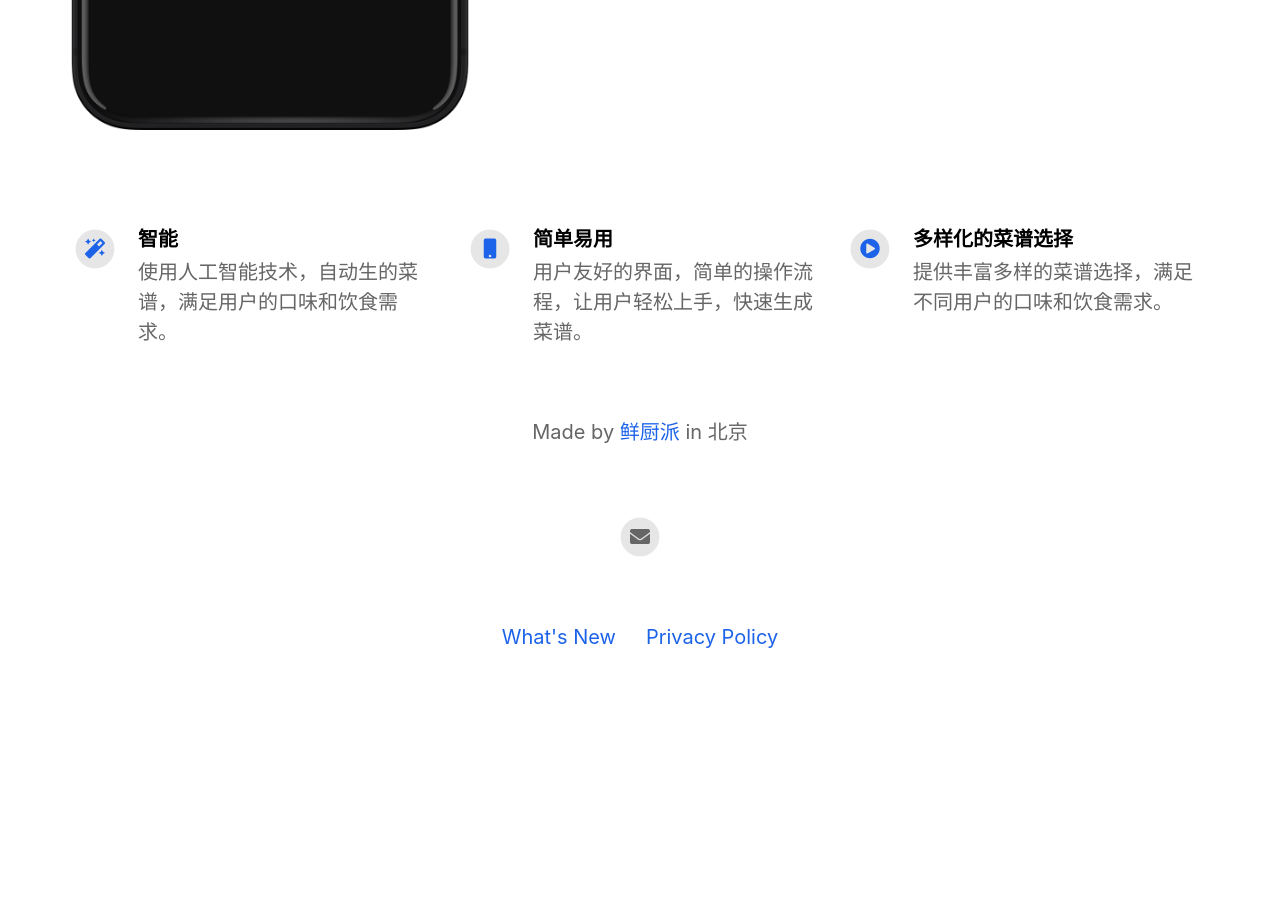
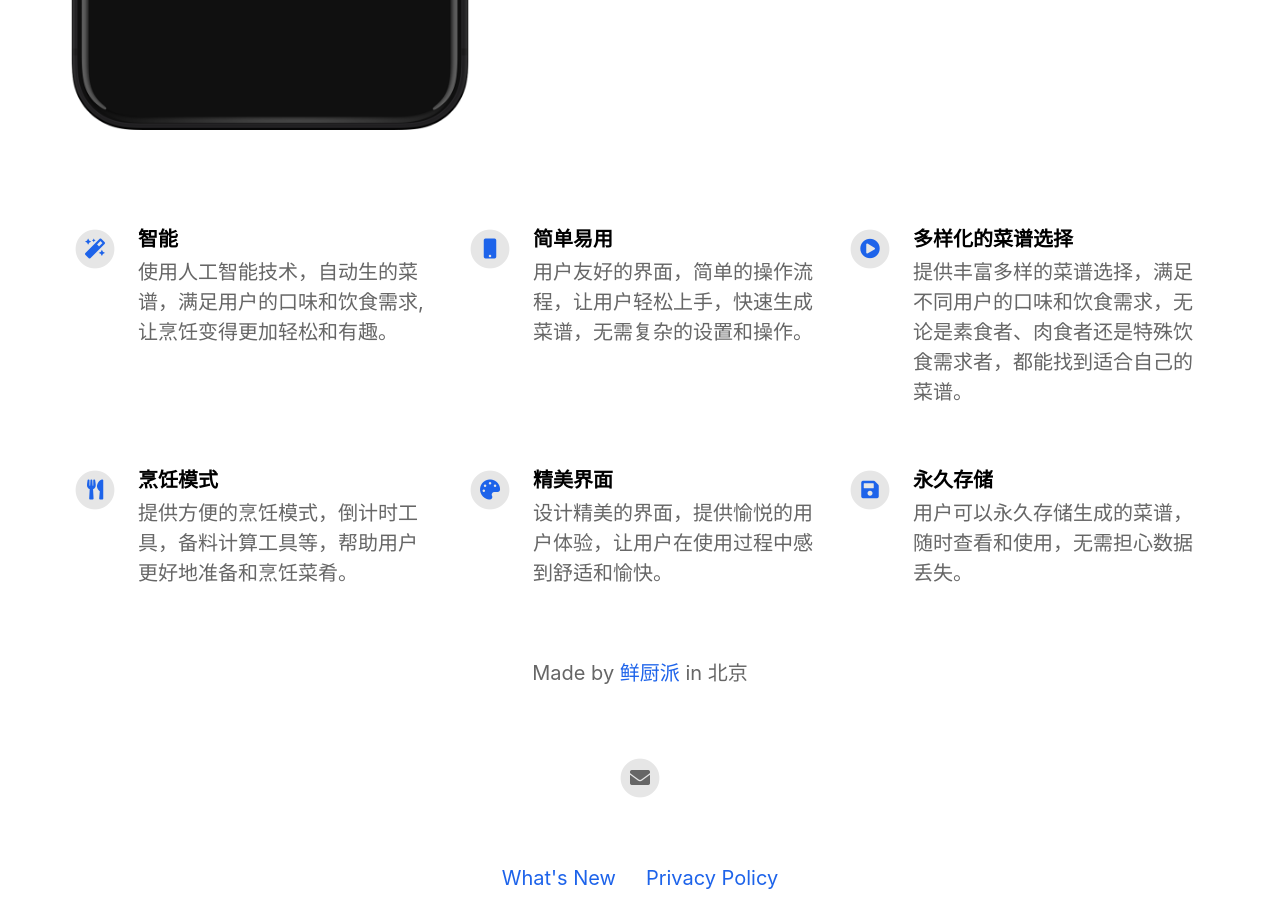
Before and after one commit to Hippo0x0/recpie-landing-page, a Jekyll site: the page built from index.html, in a window 1280 px wide and 900 px high, scrolled down 855 px. Built offline with Jekyll 4.4.1, drawn with Linux system fonts in a browser that asks for light colours; nearby versions of some CDN libraries; before the commit the page ends 1572 px from its top, so only the background shows below that.

Commit message:
update _config.yml

```diff
--- a/_config.yml
+++ b/_config.yml
@@ -39,16 +39,28 @@ mastodon_link                             :
 features                                  :
 
   - title                                 : 智能
-    description                           : 使用人工智能技术，自动生的菜谱，满足用户的口味和饮食需求。
+    description                           : 使用人工智能技术，自动生的菜谱，满足用户的口味和饮食需求, 让烹饪变得更加轻松和有趣。
     fontawesome_icon_name                 : magic
 
   - title                                 : 简单易用
-    description                           : 用户友好的界面，简单的操作流程，让用户轻松上手，快速生成菜谱。
+    description                           : 用户友好的界面，简单的操作流程，让用户轻松上手，快速生成菜谱，无需复杂的设置和操作。
     fontawesome_icon_name                 : mobile
 
   - title                                 : 多样化的菜谱选择
-    description                           : 提供丰富多样的菜谱选择，满足不同用户的口味和饮食需求。
+    description                           : 提供丰富多样的菜谱选择，满足不同用户的口味和饮食需求，无论是素食者、肉食者还是特殊饮食需求者，都能找到适合自己的菜谱。
     fontawesome_icon_name                 : play-circle
+
+  - title                                 : 烹饪模式
+    description                           : 提供方便的烹饪模式，倒计时工具，备料计算工具等，帮助用户更好地准备和烹饪菜肴。
+    fontawesome_icon_name                 : utensils
+
+  - title                                : 精美界面
+    description                           : 设计精美的界面，提供愉悦的用户体验，让用户在使用过程中感到舒适和愉快。
+    fontawesome_icon_name                 : palette
+
+  - title                                 : 永久存储
+    description                           : 用户可以永久存储生成的菜谱，随时查看和使用，无需担心数据丢失。
+    fontawesome_icon_name                 : save
 
   # - title                                 : Automatic Icon and Metadata
   #   description                           : Enter iOS app ID in the _config.yml file to automatically fetch app icon, price and App Store Link.
```
Also changed, not shown: 2 other files.
